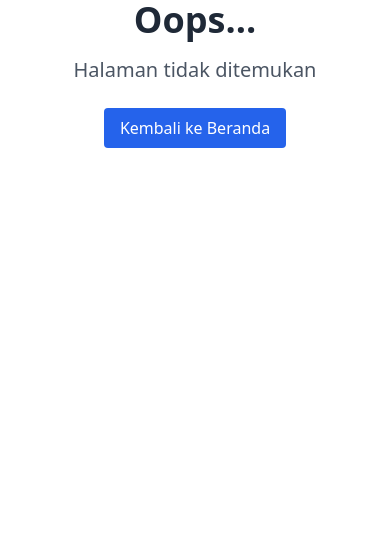
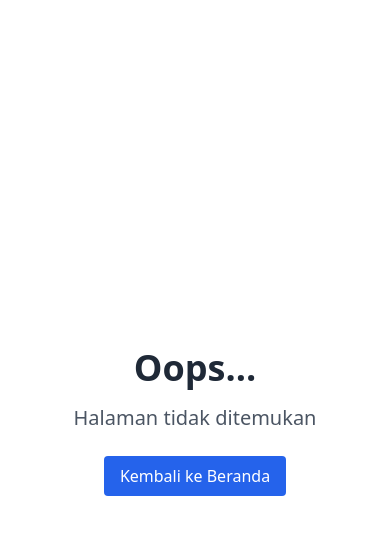
Before and after one commit to AriqF1/template-react-atomic, a React (Vite) app: page /about in a window 390 px wide. Shown: the top 534 px of the page. Built offline with nearby package versions, Linux system fonts and the light colour scheme.

Commit message:
fix: update NotFoundPage layout for improved responsiveness

```diff
--- a/src/components/pages/NotFoundPage.jsx
+++ b/src/components/pages/NotFoundPage.jsx
@@ -3,7 +3,7 @@
 
 const NotFoundPage = () => {
   return (
-    <div className="flex-1 flex flex-col items-center justify-center text-center h-full">
+    <div className="h-screen flex flex-col items-center justify-center text-center px-4">
       <h1 className="text-4xl font-bold text-gray-800 mb-4">Oops...</h1>
       <p className="text-xl text-gray-600 mb-6">Halaman tidak ditemukan</p>
       <Link
```
